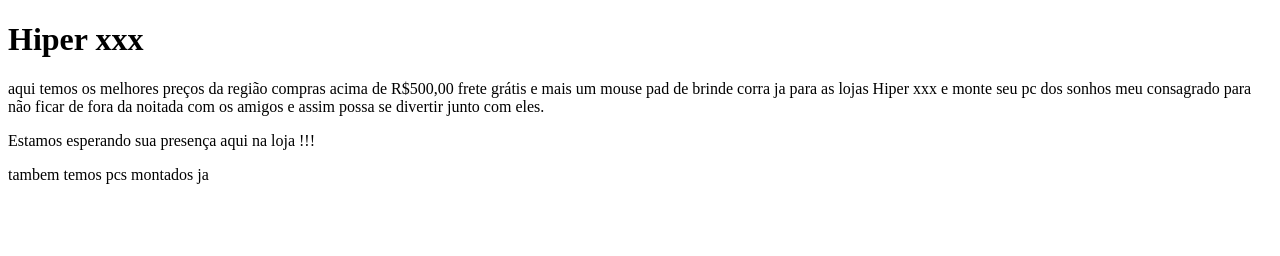
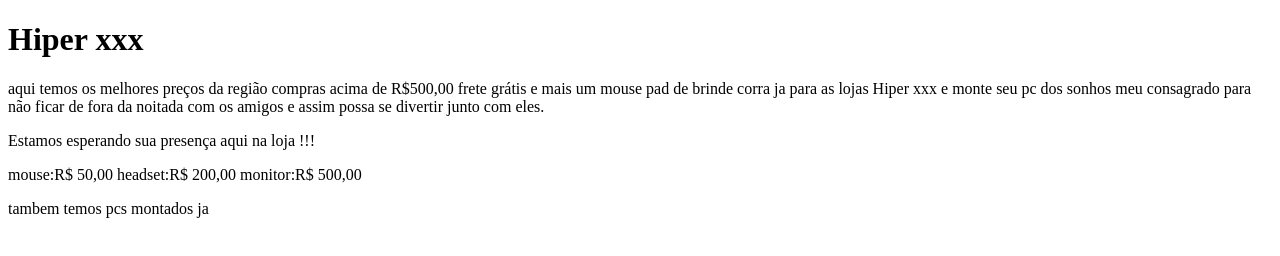
Before and after one commit to Alexsouzadossantos/hyper-xxx, a plain HTML site: page index.html in a window 1280 px wide. Drawn offline with Linux system fonts and the light colour scheme.

Commit message:
IHDFIDSJIDH

```diff
--- a/index.html
+++ b/index.html
@@ -17,7 +17,11 @@
 corra ja para as lojas Hiper xxx e monte seu pc dos sonhos meu consagrado
 para não ficar de fora da noitada com os amigos e assim possa se divertir junto com eles.</p>
 <p>Estamos esperando sua presença aqui na loja !!!</p>
-
+</p>
+mouse:R$ 50,00
+headset:R$ 200,00
+monitor:R$ 500,00
+</P>
 tambem temos pcs montados ja
 </body>
 </html>
```
